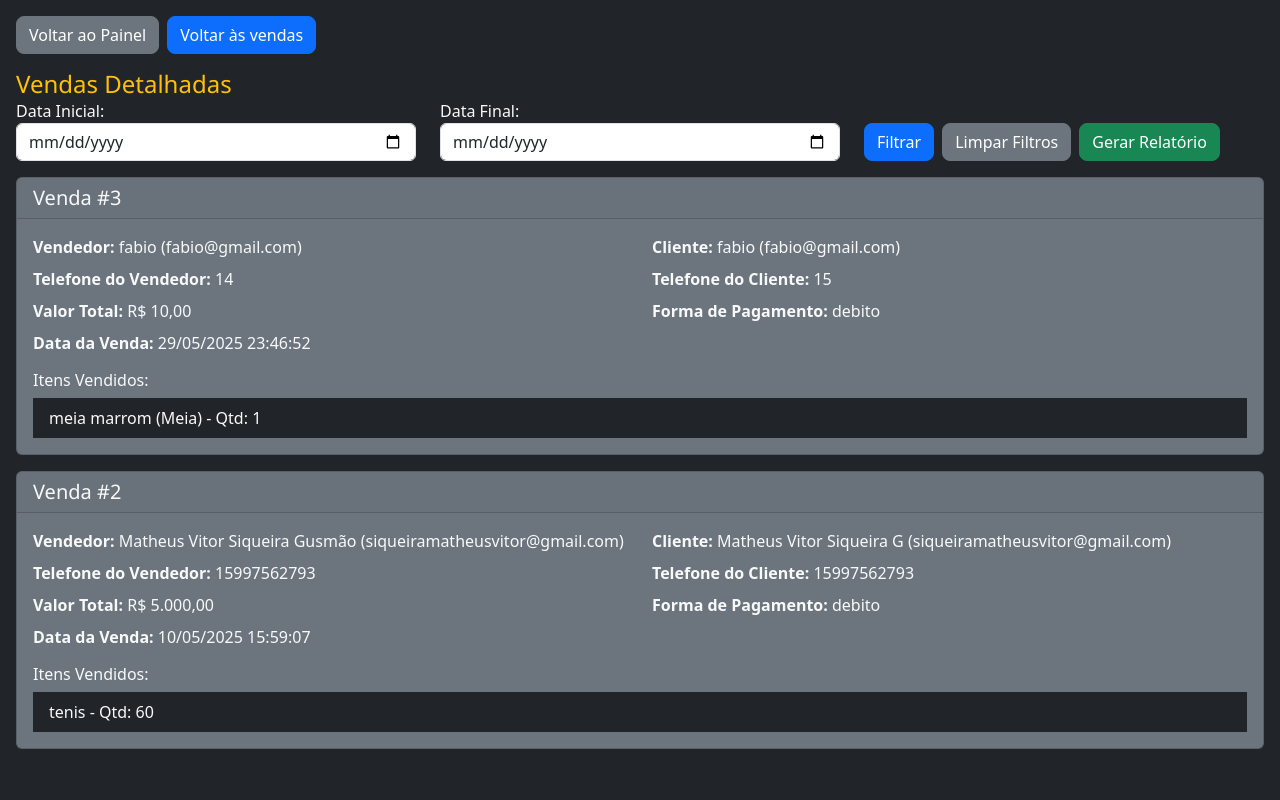
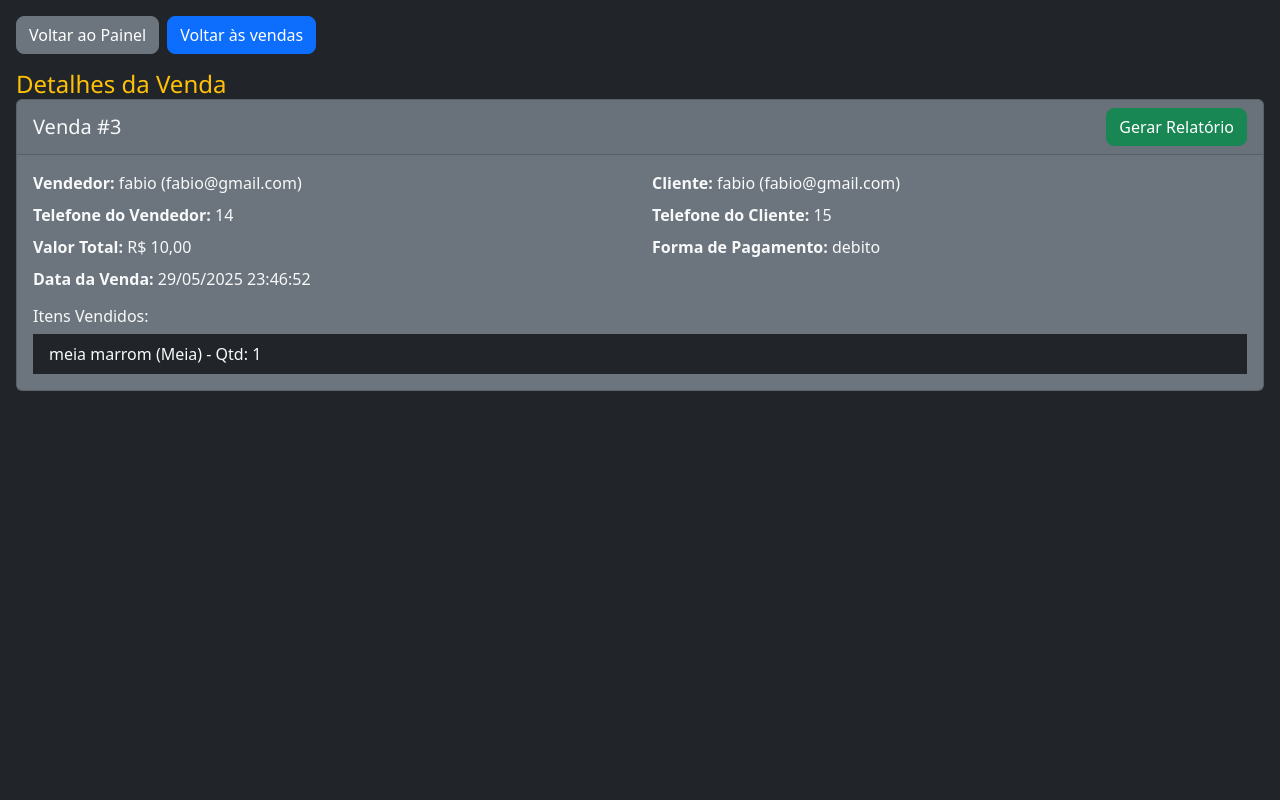
Before and after one commit to MatheusVSG/projeto_bartira_modas, a PHP site: page /projeto_bartira_modas/view/venda/venda_detalhada.php?id=3 in a window 1280 px wide. Run offline with PHP 8.4, Linux system fonts and the light colour scheme; the visitor is signed in with stand-in values (Sample User, id 1); data comes from the database, SQL or seed files in the repository.

Commit message:
Arrumando parte de vendas

```diff
--- a/projeto_lab_db/head.php
+++ b/projeto_lab_db/head.php
@@ -2,7 +2,7 @@
 echo '<meta charset="UTF-8">
 <meta name="viewport" content="width=device-width, initial-scale=1.0">
 <link rel="shortcut icon" href="./assets/logo/favicon.ico" type="image/x-icon">
-<link rel="stylesheet" href="https://localhost/projeto_bartira_modas/projeto_lab_db/assets/css/style.css">
-<link href="https://cdn.jsdelivr.net/npm/bootstrap@5.3.5/dist/css/bootstrap.min.css" rel="stylesheet" integrity="sha384-SgOJa3DmI69IUzQ2PVdRZhwQ+dy64/BUtbMJw1MZ8t5HZApcHrRKUc4W0kG879m7" crossorigin="anonymous">
-<script src="https://cdn.jsdelivr.net/npm/bootstrap@5.3.5/dist/js/bootstrap.bundle.min.js" integrity="sha384-k6d4wzSIapyDyv1kpU366/PK5hCdSbCRGRCMv+eplOQJWyd1fbcAu9OCUj5zNLiq" crossorigin="anonymous" defer></script>
-<link rel="stylesheet" href="https://cdn.jsdelivr.net/npm/bootstrap-icons@1.13.1/font/bootstrap-icons.min.css">';
+<link rel="stylesheet" href="http://localhost/projeto_bartira_modas/projeto_lab_db/assets/css/style.css">
+<link href="http://cdn.jsdelivr.net/npm/bootstrap@5.3.5/dist/css/bootstrap.min.css" rel="stylesheet" integrity="sha384-SgOJa3DmI69IUzQ2PVdRZhwQ+dy64/BUtbMJw1MZ8t5HZApcHrRKUc4W0kG879m7" crossorigin="anonymous">
+<script src="http://cdn.jsdelivr.net/npm/bootstrap@5.3.5/dist/js/bootstrap.bundle.min.js" integrity="sha384-k6d4wzSIapyDyv1kpU366/PK5hCdSbCRGRCMv+eplOQJWyd1fbcAu9OCUj5zNLiq" crossorigin="anonymous" defer></script>
+<link rel="stylesheet" href="http://cdn.jsdelivr.net/npm/bootstrap-icons@1.13.1/font/bootstrap-icons.min.css">';
--- a/projeto_lab_db/view/venda/venda_detalhada.php
+++ b/projeto_lab_db/view/venda/venda_detalhada.php
@@ -8,11 +8,15 @@ if (!isset($_SESSION['usuario_id']) || $_SESSION['tipo_usuario'] != 'admin') {
     exit();
 }
 
-// Obtém os valores dos filtros de data inicial e final da URL, se existirem
-$data_inicio = isset($_GET['data_inicio']) ? $_GET['data_inicio'] : '';
-$data_fim = isset($_GET['data_fim']) ? $_GET['data_fim'] : '';
+// Verifica se o ID da venda foi fornecido
+if (!isset($_GET['id']) || empty($_GET['id'])) {
+    header("Location: listar_vendas.php");
+    exit();
+}
 
-// Constrói a consulta SQL base para obter detalhes da venda, incluindo informações de cliente, vendedor e forma de pagamento
+$venda_id = $_GET['id'];
+
+// Constrói a consulta SQL para obter detalhes da venda específica
 $sql = "SELECT v.id AS venda_id, v.valor AS valor_total, v.data_criacao AS data_venda,
                c.nome AS cliente_nome, c.telefone AS cliente_telefone, c.email AS cliente_email,
                ve.nome AS vendedor_nome, ve.telefone AS vendedor_telefone, ve.email AS vendedor_email,
@@ -21,47 +25,14 @@ $sql = "SELECT v.id AS venda_id, v.valor AS valor_total, v.data_criacao AS data_
         INNER JOIN clientes c ON v.fk_cliente_id = c.id
         INNER JOIN vendedores ve ON v.fk_vendedor_id = ve.id
         INNER JOIN forma_pagto fp ON v.fk_forma_pagto_id = fp.id
-        WHERE 1=1"; // 'WHERE 1=1' permite adicionar facilmente condições AND posteriormente
+        WHERE v.id = ?";
 
-$params = []; // Array para armazenar os parâmetros a serem vinculados (valores dos filtros)
-$types = ""; // String para armazenar os tipos dos parâmetros (ex: 's' para string)
+$stmt = $conn->prepare($sql);
+$stmt->bind_param("i", $venda_id);
+$stmt->execute();
+$result = $stmt->get_result();
 
-// Lógica para aplicar o filtro por data inicial
-if (!empty($data_inicio)) {
-    $sql .= " AND DATE(v.data_criacao) >= ?"; // Adiciona condição para vendas a partir da data inicial
-    $params[] = $data_inicio;
-    $types .= "s"; // Tipo string para a data
-}
-
-// Lógica para aplicar o filtro por data final
-if (!empty($data_fim)) {
-    $sql .= " AND DATE(v.data_criacao) <= ?"; // Adiciona condição para vendas até a data final
-    $params[] = $data_fim;
-    $types .= "s"; // Tipo string para a data
-}
-
-$sql .= " ORDER BY v.data_criacao DESC"; // Ordena os resultados pela data de criação da venda (mais recente primeiro)
-
-$stmt = $conn->prepare($sql); // Prepara a consulta SQL para execução segura contra injeção SQL
-
-// Verifica se a preparação da consulta falhou
-if ($stmt === false) {
-    die("Erro ao preparar consulta: " . $conn->error); // Exibe erro e encerra se a preparação falhar
-}
-
-// Vincula os parâmetros à consulta preparada, se houver filtros aplicados
-if (!empty($params)) {
-    $stmt->bind_param($types, ...$params); // Vincula os parâmetros dinamicamente
-}
-
-// Executa a consulta preparada
-if (!$stmt->execute()) {
-    die("Erro ao executar consulta: " . $stmt->error); // Exibe erro e encerra se a execução falhar
-}
-
-$result = $stmt->get_result(); // Obtém o conjunto de resultados da consulta
-
-// Array de links adicionais para a barra de navegação/botões de ação
+// Array de links adicionais para a barra de navegação
 $linksAdicionais = [
     [
         'caminho' => '../administrador/home_adm.php',
@@ -81,7 +52,7 @@ $linksAdicionais = [
 
 <head>
     <?php include '../../head.php'; ?> <!-- Inclui o cabeçalho HTML padrão (meta tags, CSS, etc.) -->
-    <title>Bartira Modas | Vendas Detalhadas</title>
+    <title>Bartira Modas | Detalhes da Venda</title>
 </head>
 
 <body>
@@ -89,39 +60,15 @@ $linksAdicionais = [
         <?php include '../../components/barra_navegacao.php'; ?> <!-- Inclui a barra de navegação -->
 
         <div class="responsive-container">
-            <h4 class="text-warning mb-0">Vendas Detalhadas</h4>
+            <h4 class="text-warning mb-0">Detalhes da Venda</h4>
 
-            <!-- Formulário de Filtros por Data -->
-            <form method="GET" class="mb-3"> <!-- Formulário para aplicar os filtros de data, usa método GET -->
-                <div class="row">
-                    <div class="col-md-4">
-                        <div class="form-group">
-                            <label for="data_inicio" class="text-light">Data Inicial:</label>
-                            <!-- Campo de input para data inicial, com valor pré-preenchido se já filtrado -->
-                            <input type="date" class="form-control" id="data_inicio" name="data_inicio" value="<?= htmlspecialchars($data_inicio) ?>">
-                        </div>
-                    </div>
-                    <div class="col-md-4">
-                        <div class="form-group">
-                            <label for="data_fim" class="text-light">Data Final:</label>
-                            <!-- Campo de input para data final, com valor pré-preenchido se já filtrado -->
-                            <input type="date" class="form-control" id="data_fim" name="data_fim" value="<?= htmlspecialchars($data_fim) ?>">
-                        </div>
-                    </div>
-                    <div class="col-md-4 d-flex align-items-end">
-                        <button type="submit" class="btn btn-primary me-2">Filtrar</button> <!-- Botão para submeter o formulário de filtro -->
-                        <a href="venda_detalhada.php" class="btn btn-secondary">Limpar Filtros</a> <!-- Botão para limpar os filtros, recarrega a página sem parâmetros -->
-                        <button type="button" class="btn btn-success ms-2" onclick="gerarRelatorio()">Gerar Relatório</button> <!-- Botão para gerar relatório, chama função JS -->
-                    </div>
-                </div>
-            </form>
-
-            <div class="table-responsive"> <!-- Container para exibir os detalhes das vendas (usando cards) -->
-                <?php if ($result->num_rows > 0): ?> <!-- Verifica se há resultados para exibir -->
-                    <?php while ($row = $result->fetch_assoc()): ?> <!-- Loop para exibir os detalhes de cada venda -->
-                        <div class="card bg-secondary text-light mb-3"> <!-- Card para cada venda -->
-                            <div class="card-header">
+            <div class="table-responsive">
+                <?php if ($result->num_rows > 0): ?>
+                    <?php $row = $result->fetch_assoc(); ?>
+                    <div class="card bg-secondary text-light mb-3">
+                        <div class="card-header d-flex justify-content-between align-items-center">
                             <h5 class="card-title mb-0">Venda #<?= $row['venda_id'] ?></h5>
+                            <button type="button" class="btn btn-success" onclick="gerarRelatorio(<?= $row['venda_id'] ?>)">Gerar Relatório</button>
                         </div>
                         <div class="card-body">
                             <div class="row mb-2">
@@ -141,20 +88,19 @@ $linksAdicionais = [
                             </div>
 
                             <h6 class="mt-3 mb-2">Itens Vendidos:</h6>
-                                <ul class="list-group list-group-flush"> <!-- Lista de itens vendidos -->
+                            <ul class="list-group list-group-flush">
                                 <?php
-                                    // Consulta SQL para buscar os itens de cada venda
                                 $sql_itens = "SELECT p.nome, t.nome as tipo_nome, iv.qtd_vendida
                                               FROM item_venda iv
                                               INNER JOIN produtos p ON iv.fk_produto_id = p.id
                                               LEFT JOIN tipos_produto t ON p.tipo_id = t.id
                                               WHERE iv.fk_venda_id = ?";
-                                    $stmt_itens = $conn->prepare($sql_itens); // Prepara a consulta de itens
-                                    $stmt_itens->bind_param("i", $row['venda_id']); // Vincula o ID da venda
-                                    $stmt_itens->execute(); // Executa a consulta de itens
-                                    $res_itens = $stmt_itens->get_result(); // Obtém os resultados dos itens
+                                $stmt_itens = $conn->prepare($sql_itens);
+                                $stmt_itens->bind_param("i", $venda_id);
+                                $stmt_itens->execute();
+                                $res_itens = $stmt_itens->get_result();
                                 if ($res_itens->num_rows > 0) {
-                                        while ($item = $res_itens->fetch_assoc()) { // Loop para exibir cada item
+                                    while ($item = $res_itens->fetch_assoc()) {
                                         echo '<li class="list-group-item bg-dark text-light">' .
                                              htmlspecialchars($item['nome']) .
                                              ($item['tipo_nome'] ? ' (' . htmlspecialchars($item['tipo_nome']) . ')' : '') .
@@ -162,25 +108,23 @@ $linksAdicionais = [
                                              '</li>';
                                     }
                                 } else {
-                                        echo '<li class="list-group-item bg-dark text-light">Nenhum item encontrado para esta venda.</li>'; // Mensagem se não houver itens
+                                    echo '<li class="list-group-item bg-dark text-light">Nenhum item encontrado para esta venda.</li>';
                                 }
-                                    $stmt_itens->close(); // Fecha o statement de itens
+                                $stmt_itens->close();
                                 ?>
                             </ul>
                         </div>
                     </div>
-                    <?php endwhile; ?>
                 <?php else: ?>
-                    <div class="no-results text-light">Nenhuma venda encontrada para os filtros selecionados.</div> <!-- Mensagem se não houver vendas ou resultados de filtro -->
+                    <div class="no-results text-light">Venda não encontrada.</div>
                 <?php endif; ?>
             </div>
         </div>
     </div>
 
     <script>
-        function gerarRelatorio() {
-            // Redireciona para a página de relatórios de venda
-            window.location.href = 'relatorios_de_venda.php';
+        function gerarRelatorio(vendaId) {
+            window.location.href = 'relatorio_venda_especifica.php?id=' + vendaId;
         }
     </script>
 </body>
```
Also changed, not shown: projeto_lab_db/view/venda/listar_vendas.php (+27 -16 lines), projeto_lab_db/view/venda/relatorio_venda_especifica.php (added, +146 -0 lines), projeto_lab_db/view/vendedor/meta_vendedor.php (+9 -4 lines). Lines whose indentation alone changed are shown as unchanged.
